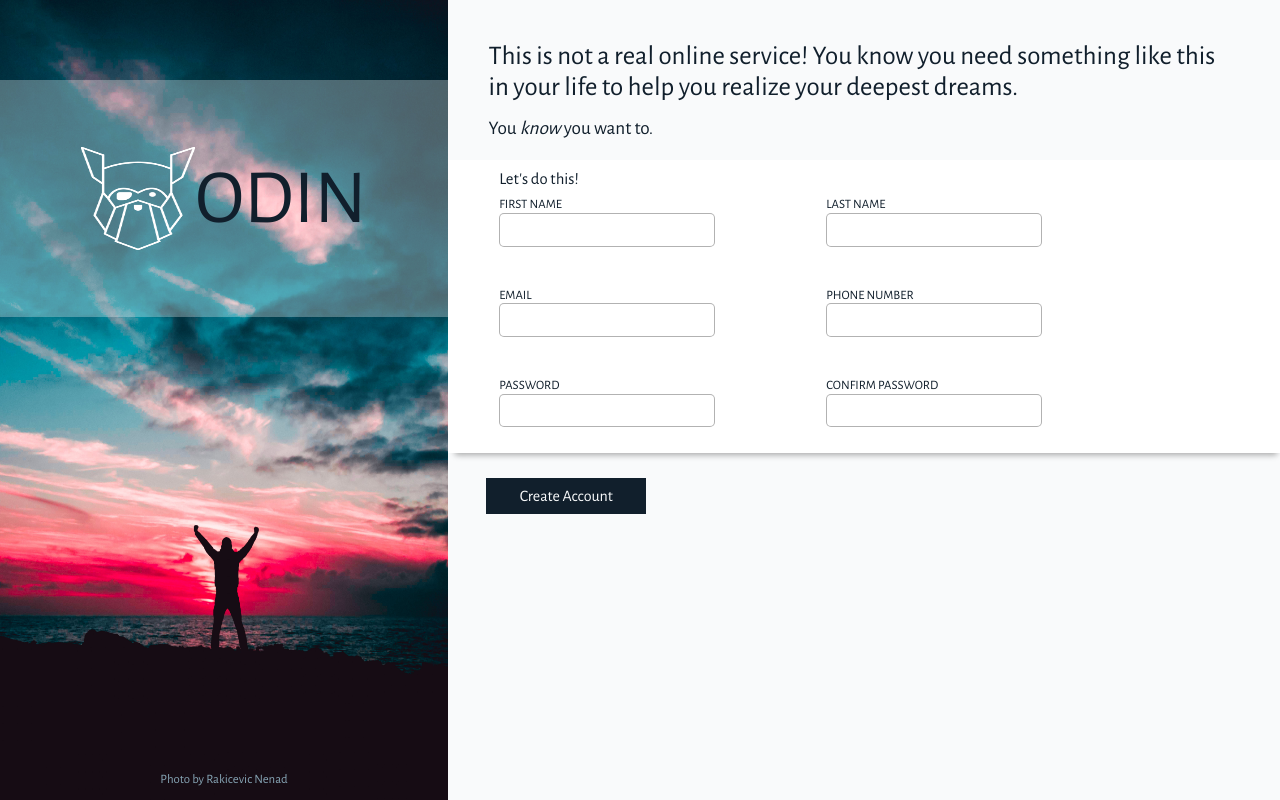
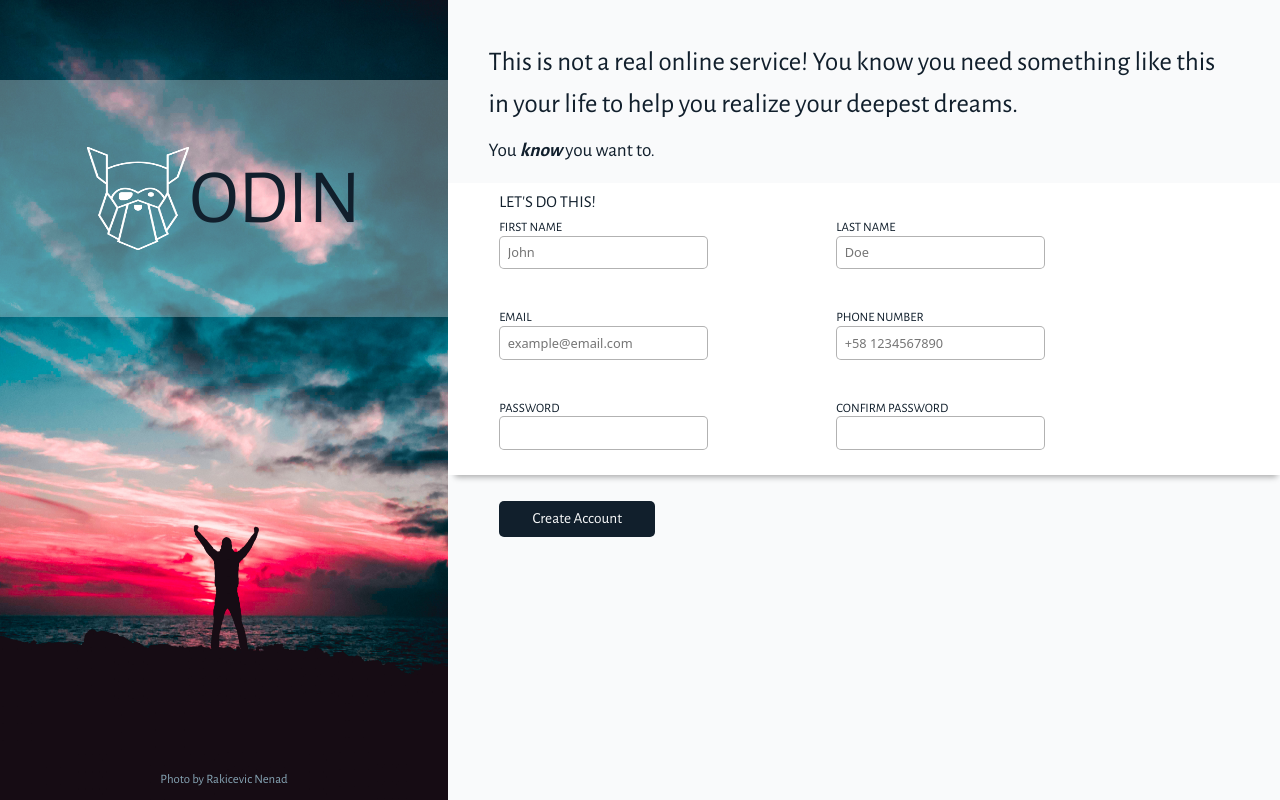
Before and after one commit to danibassprod/signup-form, a plain HTML site: page index.html in a window 1280 px wide. Drawn offline with nearby package versions, Linux system fonts and the light colour scheme.

Commit message:
Tweak and improve styling

```diff
--- a/css/styles.css
+++ b/css/styles.css
@@ -5,6 +5,7 @@
     --background-color: #f9fafb;
     --font-stack: 'Alegreya Sans', system-ui, 'Segoe UI', Roboto, Oxygen, Ubuntu, Cantarell, 'Open Sans', 'Helvetica Neue', sans-serif;
     --horizontal-text-padding: min(40.5px, 3.8vw);
+    --input-outline-color: #8caebd;
 }
 
 * {
@@ -17,9 +18,141 @@ body {
     padding: 0;
 }
 
+h1 {
+    font-size: max(1rem, 2.1vw);
+    font-weight: 500;
+    line-height: max(3.3vw, 20px);
+    margin: 0;
+    padding: max(20px, 3.2vw) var(--horizontal-text-padding) 5px var(--horizontal-text-padding);
+}
+
+em {
+    font-weight: 600;
+}
+
+
+img {
+    width: 100%;
+    height: 100%;
+}
+
+form {
+    width: 100%;
+    background-color: white;
+    box-shadow: 2px 7px 6px -5px #00000054;
+}
+
+fieldset {
+    width: 100%;
+    position: relative;
+    display: flex;
+    flex-direction: column;
+    gap: 42px;
+    box-sizing: border-box;
+    padding: 3vw 4vw 2vw 4vw;
+    margin: 0;
+    border: none;
+}
+
+legend {
+    position: absolute;
+    top: 10px;
+    font-size: clamp(0.5rem, 1.3rem, 1.3vw);
+    font-weight: 400;
+    text-transform: uppercase;
+}
+
+label {
+    text-transform: uppercase;
+    font-size: min(1vw, 1rem);
+}
+
+input {
+    width: 15vw;
+    height: 1.3vw;
+    appearance: none;
+    border: 1px solid rgba(0, 0, 0, 0.3);
+    border-radius: 5px;
+    padding: min(7.5px, 0.6vw);
+    overflow: auto;
+}
+
+input:focus,
+input:focus-visible {
+    appearance: none;
+    outline: 1px solid var(--input-outline-color, #8caebd);
+    box-shadow: 0px 0px 5px 0px rgba(0, 0, 0, 0.369);
+}
+
+input::placeholder {
+    font-family: system-ui, -apple-system, BlinkMacSystemFont, 'Segoe UI', Roboto, Oxygen, Ubuntu, Cantarell, 'Open Sans', 'Helvetica Neue', sans-serif;
+    font-size: max(5px, 1vw);
+    vertical-align: middle;
+}
+
+button {
+    font-size: max(5px, 1.2vw);
+    position: absolute;
+    margin: 2vw 0 0 4vw;
+    padding: max(0.5px, 0.7vw) max(5px, 2.6vw);
+    border: none;
+    border-radius: 5px;
+    background-color: var(--primary-color);
+    color: var(--background-color);
+}
+
 .container {
     display: flex;
     height: 100vh;
+}
+
+.form-container {
+    width: 65%;
+    height: 100%;
+    box-sizing: border-box;
+    background-color: var(--background-color, #f9fafb);
+    display: flex;
+}
+
+.form-wrapper {
+    border-radius: 5%;
+}
+
+.phrase {
+    font-size: 1.5vw;
+    font-weight: 100;
+    margin: 0 0 20px 0;
+    padding: 10px var(--horizontal-text-padding) 0 var(--horizontal-text-padding);
+}
+
+.pair-form-container {
+    display: flex;
+    gap: 10vw;
+}
+
+.form-control {
+    display: flex;
+    flex-direction: column;
+}
+
+.logo {
+    width: min(8vw, 109px);
+    height: min(8vw, 109px);
+}
+
+.ODIN {
+    font-weight: 100;
+    font-size: min(6rem, 6vw);
+    color: var(--primary-color, #111f2c);
+}
+
+.img-author {
+    width: 100%;
+    position: absolute;
+    bottom: 0;
+    color: var(--bottom-text-color, #657581);
+    text-align: center;
+    font-size: max(0.5rem, 1vw);;
 }
 
 .img-container {
@@ -40,116 +173,3 @@ body {
     background-color: rgba(255, 255, 255, 0.3);
     height: min(237.3px, 38%);
 }
-
-img {
-    width: 100%;
-    height: 100%;
-}
-
-.logo {
-    width: min(9vw, 114px);
-    height: min(8vw, 109px);
-}
-
-.ODIN {
-    font-weight: 100;
-    font-size: min(6rem, 6vw);
-    color: var(--primary-color, #111f2c);
-}
-
-.img-author {
-    width: 100%;
-    position: absolute;
-    bottom: 0;
-    color: var(--bottom-text-color, #657581);
-    text-align: center;
-    font-size: max(0.5rem, 1vw);;
-}
-
-form {
-    width: 100%;
-    background-color: white;
-    box-shadow: 2px 7px 6px -5px #00000054;
-
-}
-
-.form-container {
-    width: 65%;
-    height: 100%;
-    box-sizing: border-box;
-    background-color: var(--background-color, #f9fafb);
-    display: flex;
-
-}
-
-.form-wrapper {
-    border-radius: 5%;
-}
-
-h1 {
-    font-size: max(1rem, 2.1vw);
-    font-weight: 500;
-    margin: 0;
-    padding: max(20px, 3.2vw) var(--horizontal-text-padding) 5px var(--horizontal-text-padding);
-}
-
-.phrase {
-    font-size: 1.5vw;
-    font-weight: 100;
-    margin: 0 0 20px 0;
-    padding: 10px var(--horizontal-text-padding) 0 var(--horizontal-text-padding);
-}
-
-fieldset {
-    width: 100%;
-    position: relative;
-    display: flex;
-    flex-direction: column;
-    gap: 42px;
-    box-sizing: border-box;
-    padding: 3vw 4vw 2vw 4vw;
-    margin: 0;
-    border: none;
-}
-
-legend {
-    position: absolute;
-    top: 10px;
-    font-size: clamp(0.5rem, 1.3rem, 1.3vw);
-    font-weight: 400;
-}
-
-label {
-    text-transform: uppercase;
-    font-size: min(1vw, 1rem);
-}
-
-
-.pair-form-container {
-    display: flex;
-    gap: 10vw;
-}
-
-.form-control {
-    display: flex;
-    flex-direction: column;
-}
-
-input {
-    width: 100%;
-    height: 1.3vw;
-    appearance: none;
-    border: 1px solid rgba(0, 0, 0, 0.3);
-    border-radius: 5px;
-    padding: min(7.5px, 0.6vw);
-    overflow: auto;
-}
-
-button {
-    position: absolute;
-    margin: 25px 0 0 3vw;
-    padding: max(0.5px, 0.7vw) max(5px, 2.6vw);
-    border: none;
-    background-color: var(--primary-color);
-    color: var(--background-color);
-}
--- a/index.html
+++ b/index.html
@@ -28,31 +28,31 @@
                         <div class="pair-form-container">
                             <div class="first-name form-control">
                                 <label for="fname">First Name</label>
-                                <input type="text" name="first-name" id="fname" required>
+                                <input type="text" name="first-name" id="fname" minlength="2" placeholder="John" autocomplete="off" required>
                             </div>
                             <div class="last-name form-control">
                                 <label for="lname">Last Name</label>
-                                <input type="text" name="last-name" id="lname" required>
+                                <input type="text" name="last-name" id="lname" minlength="2" placeholder="Doe" autocomplete="off" required>
                             </div>
                         </div>
                         <div class="pair-form-container">
                             <div class="email form-control">
                                 <label for="email">Email</label>
-                                <input type="email" name="email" id="email" required>
+                                <input type="email" name="email" id="email" minlength="5" placeholder="example@email.com" autocomplete="off" required>
                             </div>
                             <div class="phone form-control">
                                 <label for="phone">Phone Number</label>
-                                <input type="tel" name="phone" id="phone" required>
+                                <input type="tel" name="phone" id="phone" minlength="5" placeholder="+58 1234567890" autocomplete="off" required>
                             </div>
                         </div>
                         <div class="pair-form-container">
                             <div class="pass form-control">
                                 <label for="pass">Password</label>
-                                <input type="password" id="pass" name="password" required>
+                                <input class="error" type="password" id="pass" name="password" minlength="8" required>
                             </div>
                             <div class="pass-confirm form-control">
                                 <label for="pass-confirm">Confirm Password</label>
-                                <input type="password" id="pass-confirm" name="pass-confirm" required>
+                                <input class="error" type="password" id="pass-confirm" name="pass-confirm" minlength="8" required>
                             </div>
                         </div>
                     </fieldset>
```
